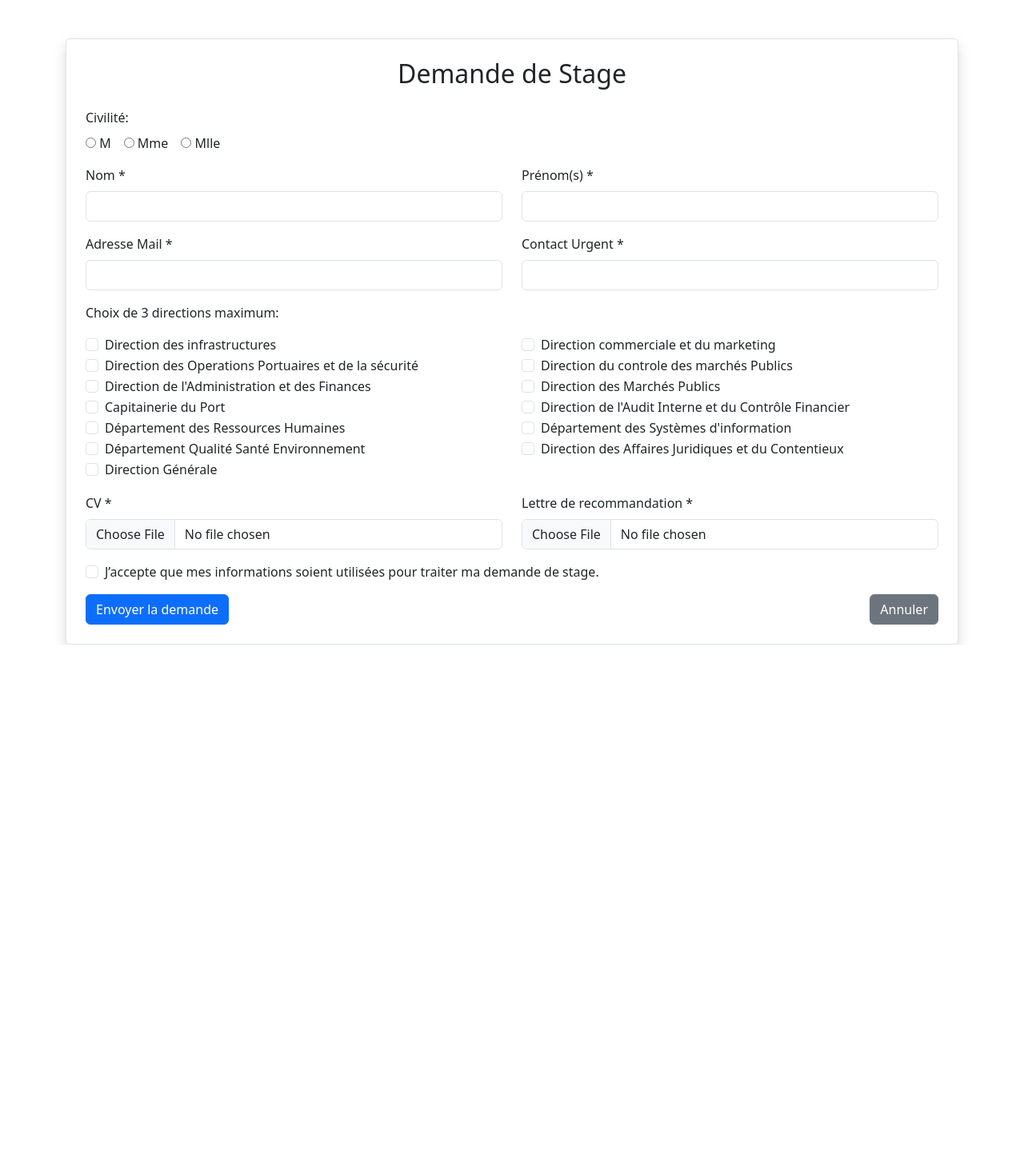
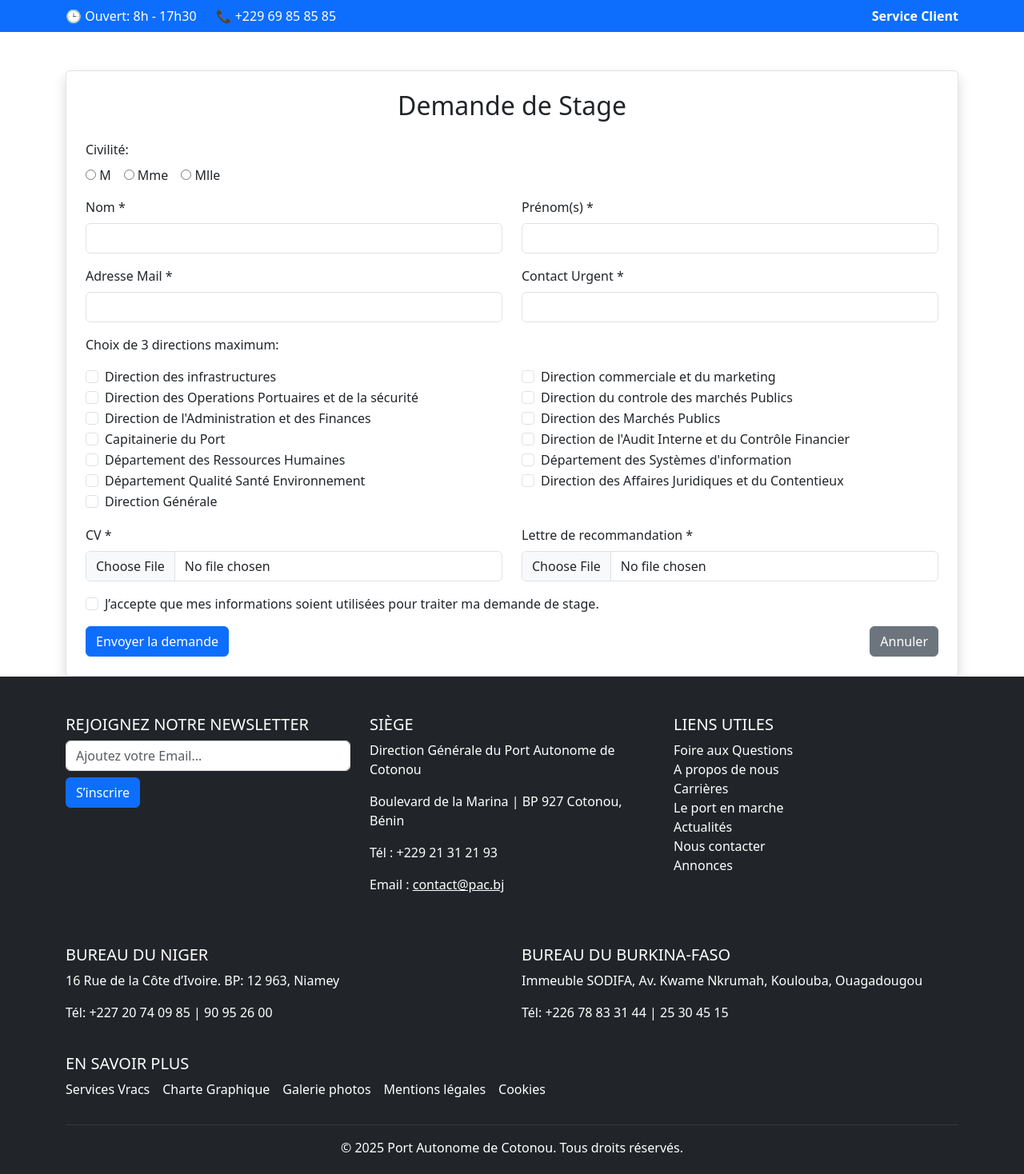
Before and after one commit to BenieMigan/FrontendPart, a React (Create React App) app: page / in a window 1280 px wide. Shown: the top 1468 px of the page at 80% size. Before the commit the page ends 806 px from the top, so only its background shows below. Built offline with nearby package versions, Linux system fonts and the light colour scheme.

Commit message:
Embellisement front

```diff
--- a/src/App.js
+++ b/src/App.js
@@ -1,11 +1,19 @@
 import React from 'react';
+import Header from './components/Header';
 import StageForm from './components/StageForm';
+import Footer from './components/Footer';
+
+
 
 function App() {
   return (
     <div className="App">
+      <Header />
       <StageForm />
+      <Footer />
+
     </div>
+
   );
 }
 
--- /dev/null
+++ b/src/components/Footer.jsx
@@ -0,0 +1,78 @@
+import React from 'react';
+
+const Footer = () => {
+  return (
+    <footer className="bg-dark text-white pt-5 pb-4">
+      <div className="container">
+        <div className="row">
+
+          {/* Newsletter */}
+          <div className="col-md-4 mb-4">
+            <h5 className="text-uppercase">Rejoignez notre Newsletter</h5>
+            <input
+              type="email"
+              className="form-control my-2"
+              placeholder="Ajoutez votre Email..."
+            />
+            <button className="btn btn-primary">S’inscrire</button>
+          </div>
+
+          {/* Siège */}
+          <div className="col-md-4 mb-4">
+            <h5 className="text-uppercase">Siège</h5>
+            <p>Direction Générale du Port Autonome de Cotonou</p>
+            <p>Boulevard de la Marina | BP 927 Cotonou, Bénin</p>
+            <p>Tél : +229 21 31 21 93</p>
+            <p>Email : <a href="mailto:contact@pac.bj" className="text-white">contact@pac.bj</a></p>
+          </div>
+
+          {/* Liens utiles */}
+          <div className="col-md-4 mb-4">
+            <h5 className="text-uppercase">Liens utiles</h5>
+            <ul className="list-unstyled">
+              <li><a href="#" className="text-white text-decoration-none">Foire aux Questions</a></li>
+              <li><a href="#" className="text-white text-decoration-none">A propos de nous</a></li>
+              <li><a href="#" className="text-white text-decoration-none">Carrières</a></li>
+              <li><a href="#" className="text-white text-decoration-none">Le port en marche</a></li>
+              <li><a href="#" className="text-white text-decoration-none">Actualités</a></li>
+              <li><a href="#" className="text-white text-decoration-none">Nous contacter</a></li>
+              <li><a href="#" className="text-white text-decoration-none">Annonces</a></li>
+            </ul>
+          </div>
+
+          {/* Bureau du Niger */}
+          <div className="col-md-6 mt-4">
+            <h5 className="text-uppercase">Bureau du Niger</h5>
+            <p>16 Rue de la Côte d’Ivoire. BP: 12 963, Niamey</p>
+            <p>Tél: +227 20 74 09 85 | 90 95 26 00</p>
+          </div>
+
+          {/* Bureau du Burkina Faso */}
+          <div className="col-md-6 mt-4">
+            <h5 className="text-uppercase">Bureau du Burkina-Faso</h5>
+            <p>Immeuble SODIFA, Av. Kwame Nkrumah, Koulouba, Ouagadougou</p>
+            <p>Tél: +226 78 83 31 44 | 25 30 45 15</p>
+          </div>
+
+          {/* En savoir plus */}
+          <div className="col-12 mt-4">
+            <h5 className="text-uppercase">En savoir plus</h5>
+            <ul className="list-inline">
+              <li className="list-inline-item me-3"><a href="#" className="text-white text-decoration-none">Services Vracs</a></li>
+              <li className="list-inline-item me-3"><a href="#" className="text-white text-decoration-none">Charte Graphique</a></li>
+              <li className="list-inline-item me-3"><a href="#" className="text-white text-decoration-none">Galerie photos</a></li>
+              <li className="list-inline-item me-3"><a href="#" className="text-white text-decoration-none">Mentions légales</a></li>
+              <li className="list-inline-item"><a href="#" className="text-white text-decoration-none">Cookies</a></li>
+            </ul>
+          </div>
+
+        </div>
+
+        <hr className="border-secondary" />
+        <p className="text-center mb-0">&copy; {new Date().getFullYear()} Port Autonome de Cotonou. Tous droits réservés.</p>
+      </div>
+    </footer>
+  );
+};
+
+export default Footer;
--- /dev/null
+++ b/src/components/Header.jsx
@@ -0,0 +1,21 @@
+import React from 'react';
+import 'bootstrap/dist/css/bootstrap.min.css';
+
+const Header = () => {
+  return (
+    <header className="bg-primary text-white py-2">
+      <div className="container d-flex justify-content-between align-items-center">
+        <div>
+          <span className="me-4">🕒 Ouvert: 8h - 17h30</span>
+          <span>📞 +229 69 85 85 85</span>
+        </div>
+        <div>
+        <box-icon type='logo' name='twitter'></box-icon>
+          <strong>Service Client</strong>
+        </div>
+      </div>
+    </header>
+  );
+};
+
+export default Header;
```
Also changed, not shown: 1 other file (tests, documents, lock files or other folders).
